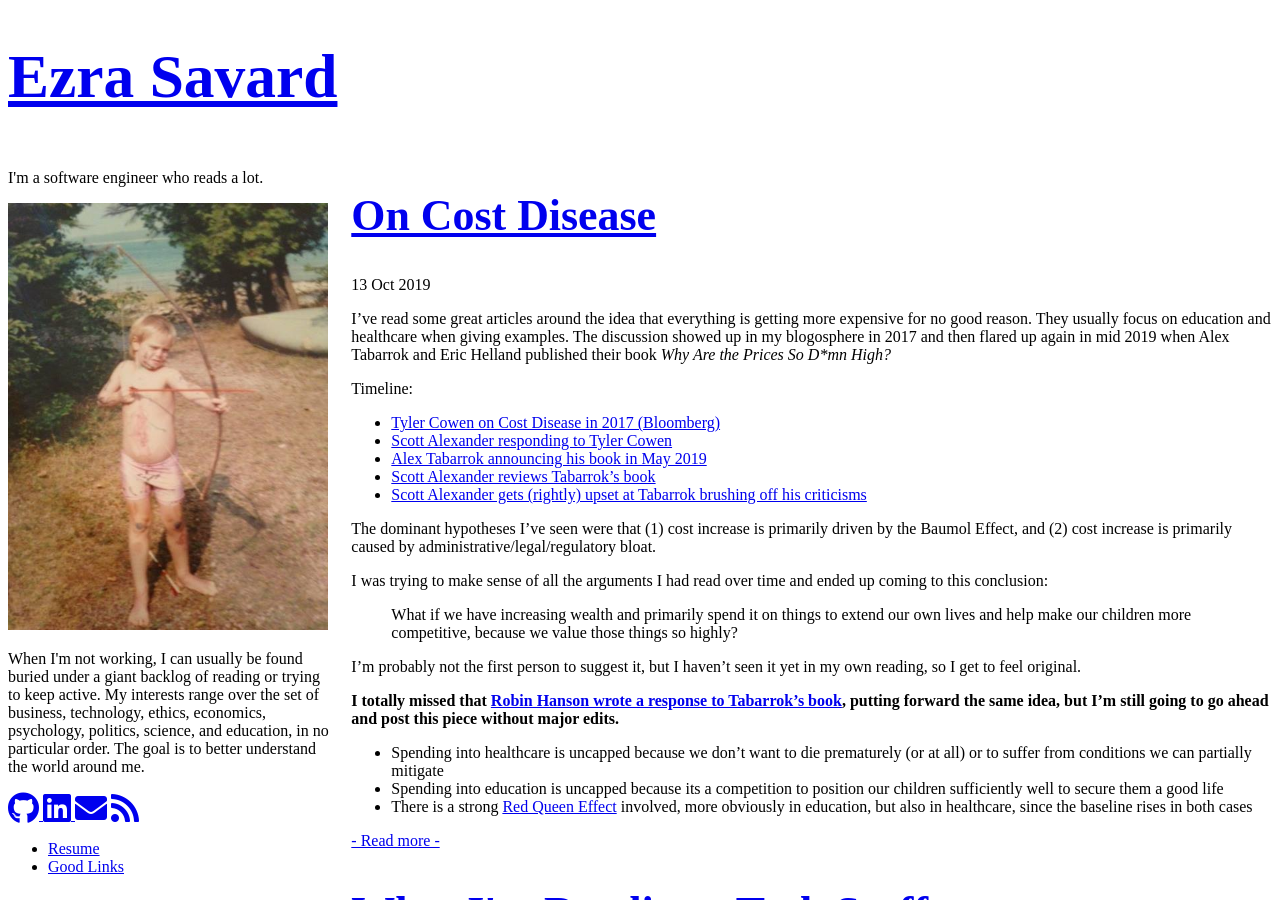
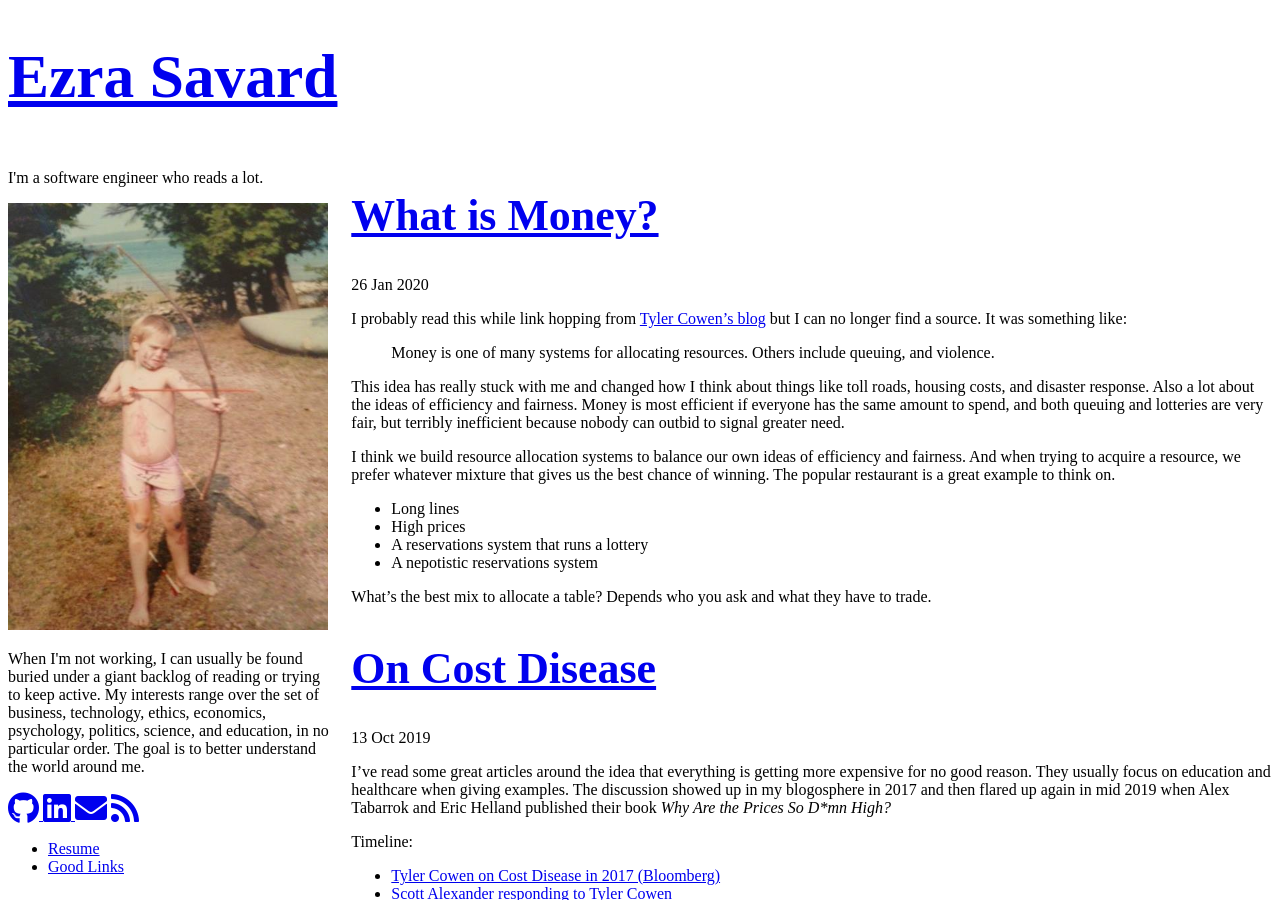
Before and after one commit to ezrasavard/ezrasavard.com, a Jekyll site: the page built from index.html, in a window 1280 px wide and 900 px high. Built offline with Jekyll 4.4.1, drawn with Linux system fonts in a browser that asks for light colours; nearby versions of some CDN libraries; the list of posts is cut into pages by our own code; some of the changed text lies outside the part shown.

Commit message:
publish what is money

```diff
--- a/_drafts/what-is-money.md
+++ b/_posts/2020-01-26-what-is-money.md
@@ -1,6 +1,7 @@
 ---
 layout: post
 title: What is Money?
+date: 2020-01-26 14:33:03 -0700
 tags: [finance, philosophy]
 ---
 
```
